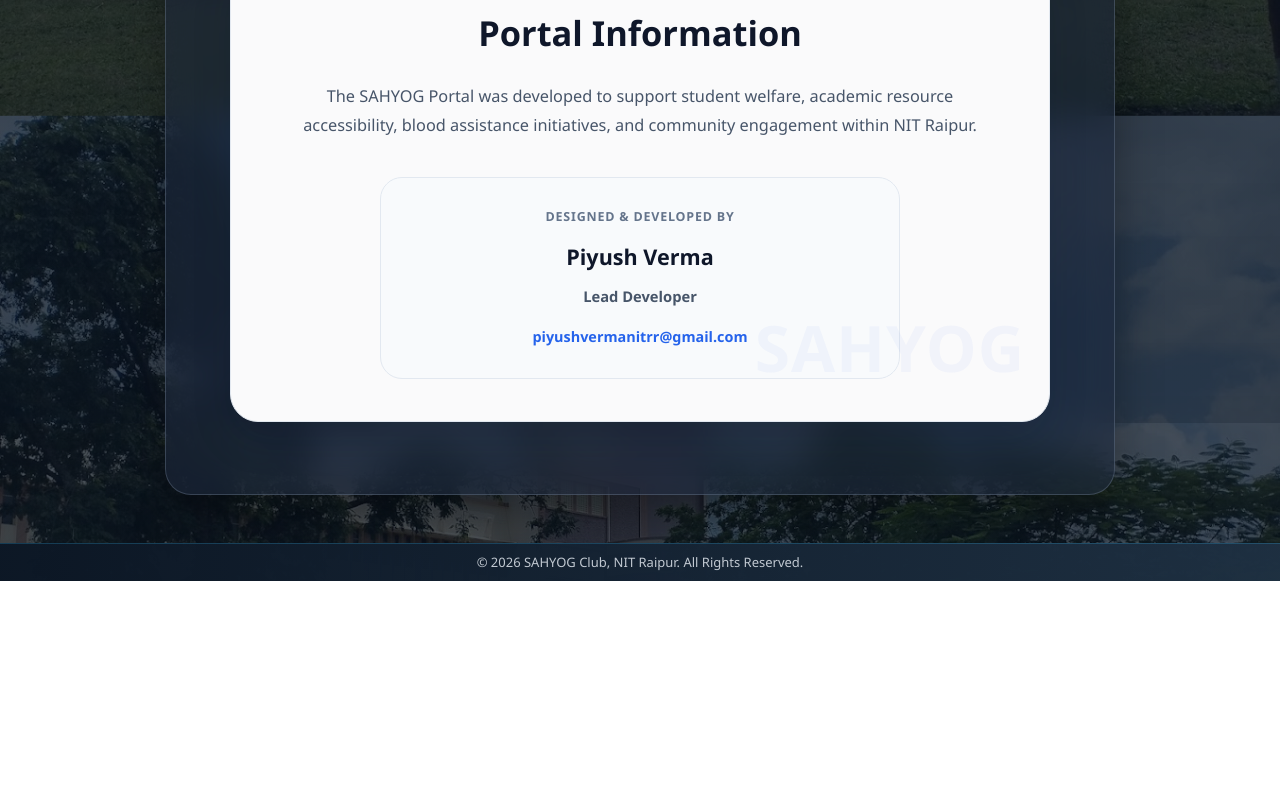
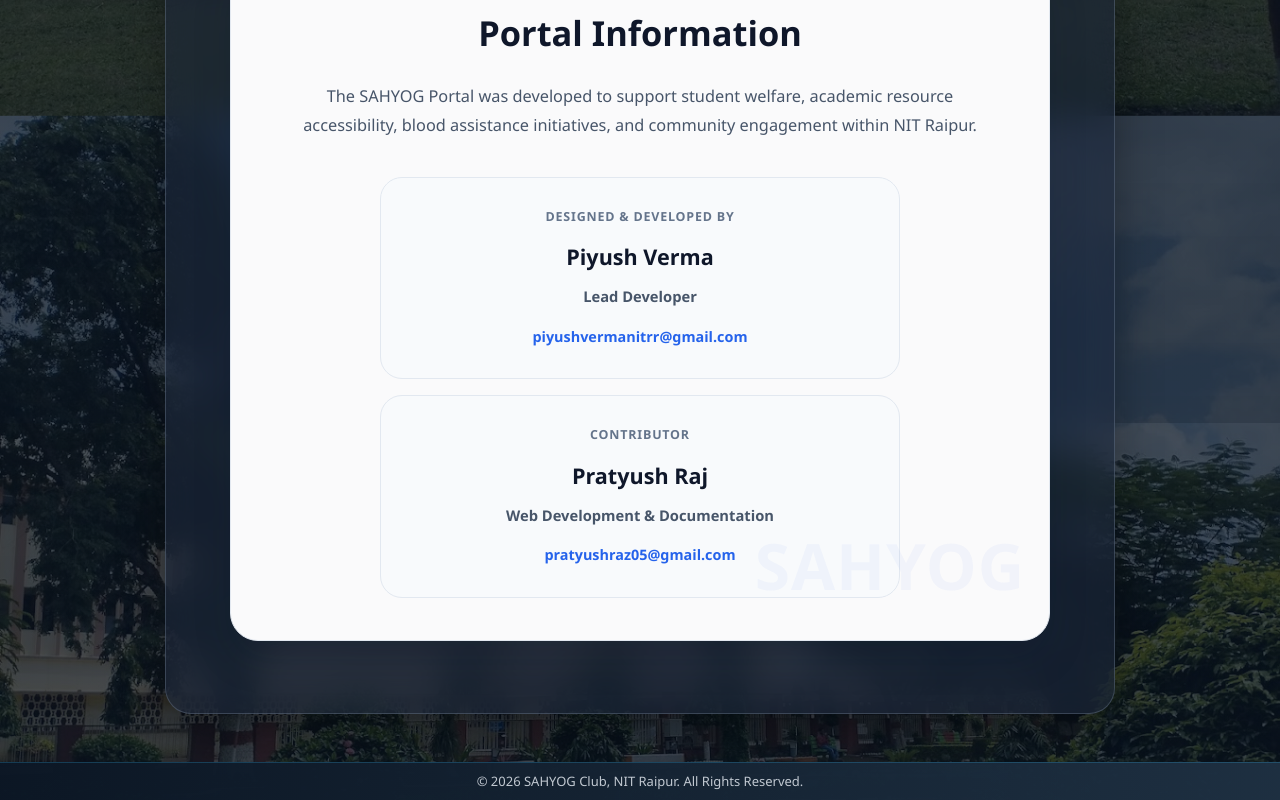
Before and after one commit to Piyushhvrma/Sahyog-NITRR-Portal, a React (Vite) app in the folder frontend/: page /about in a window 1280 px wide. Shown: the part 2777-3577 px from the top of the page. Before the commit the page ends 3358 px from the top, so only its background shows below. Built offline with nearby package versions, Linux system fonts and the light colour scheme; no server answers.

Commit message:
Add Pratyush Raj as contributor in AboutPage

```diff
--- a/frontend/src/pages/AboutPage.jsx
+++ b/frontend/src/pages/AboutPage.jsx
@@ -144,6 +144,8 @@
             move forward.
           </p>
         </section>
+
+        {/* --- Portal Information & Contributors Section --- */}
         <section className="about-section portal-dev-section">
           <div className="portal-dev-card">
             <h2>Portal Information</h2>
@@ -154,6 +156,7 @@
               and community engagement within NIT Raipur.
             </p>
 
+            {/* Lead Developer */}
             <div className="developer-profile official-developer-card">
               <span className="developer-small-label">Designed & Developed By</span>
 
@@ -177,6 +180,27 @@
                 piyushvermanitrr@gmail.com
               </a>
             </div>
+
+            {/* Contributor: Pratyush Raj */}
+            <div className="developer-profile official-developer-card" style={{ marginTop: "1rem" }}>
+              <span className="developer-small-label">Contributor</span>
+
+              <span className="developer-name-link" style={{ cursor: "default" }}>
+                Pratyush Raj
+              </span>
+
+              <span className="developer-role-inline">
+                Web Development & Documentation
+              </span>
+
+              <a
+                href="mailto:pratyushraz05@gmail.com"
+                className="developer-email-link"
+              >
+                pratyushraz05@gmail.com
+              </a>
+            </div>
+
           </div>
         </section>
       </main>
```
Lines whose indentation alone changed are shown as unchanged.
